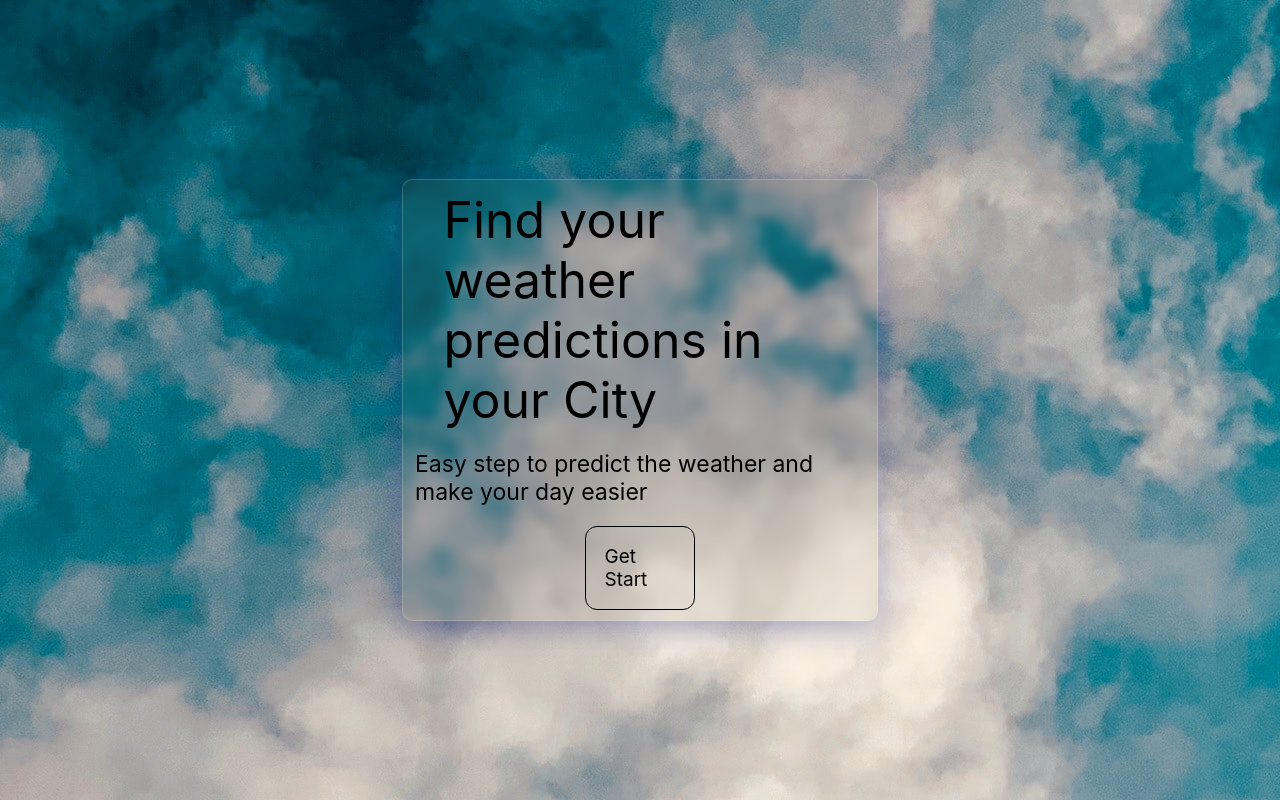
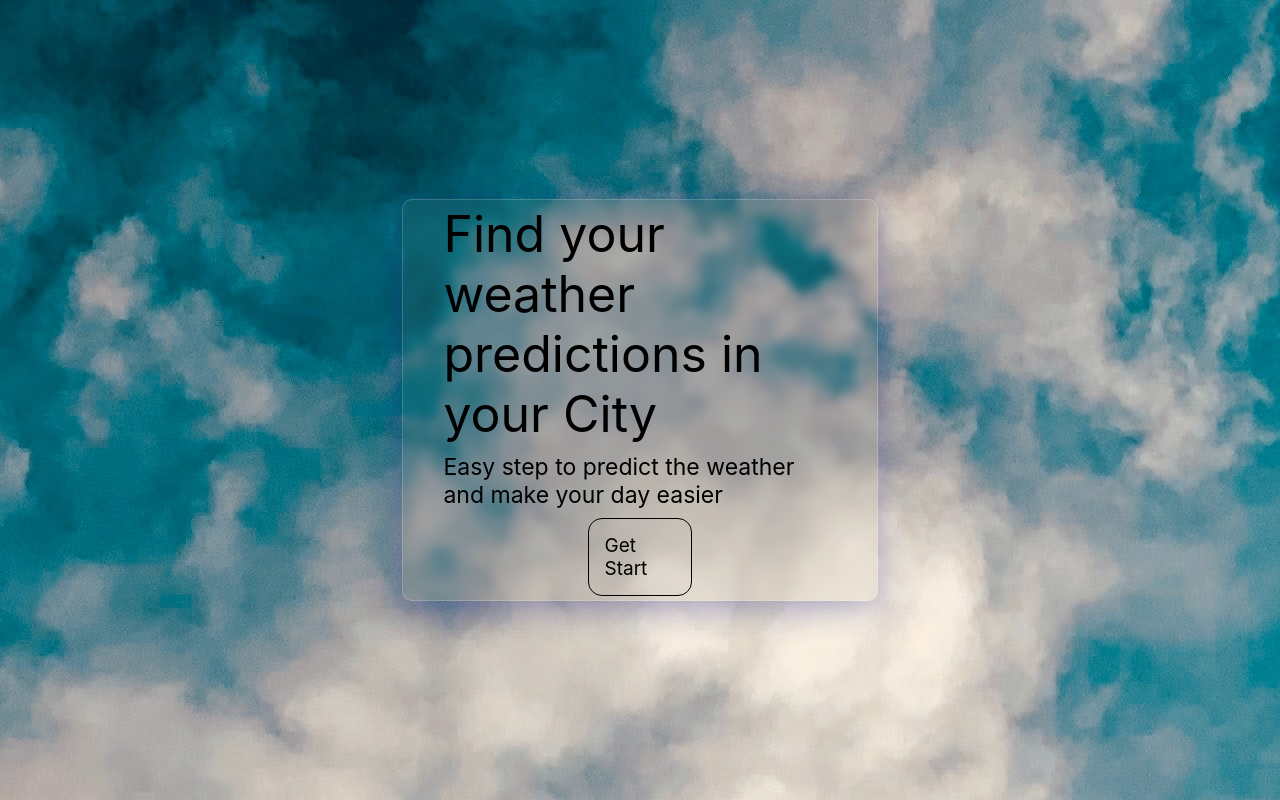
Before and after one commit to HetviVora3007/Weather-app, a React (Create React App) app: page / in a window 1280 px wide. Built offline with nearby package versions, Linux system fonts and the light colour scheme.

Commit message:
add animation

```diff
--- a/src/Pages/HomePage/Home.css
+++ b/src/Pages/HomePage/Home.css
@@ -17,7 +17,7 @@
 
 .HomePage-WeatherContainer {
     width: 37%;
-    height: 55%;
+    height: 50%;
     display: flex;
     flex-direction: column;
     justify-content: space-around;
@@ -41,7 +41,7 @@
 }
 
 .Sub-Contain {
-    width: 95%;
+    width: 83%;
     font-size: 23px;
     display: flex;
     justify-content: center;
@@ -57,8 +57,8 @@
 
 .link {
     width: 15%;
-    padding: 18px;
-    border-radius: 12px;
+    padding: 15px;
+    border-radius: 14px;
     font-size: 19px;
     background-color: transparent;
     transition: 0.4s;
```
